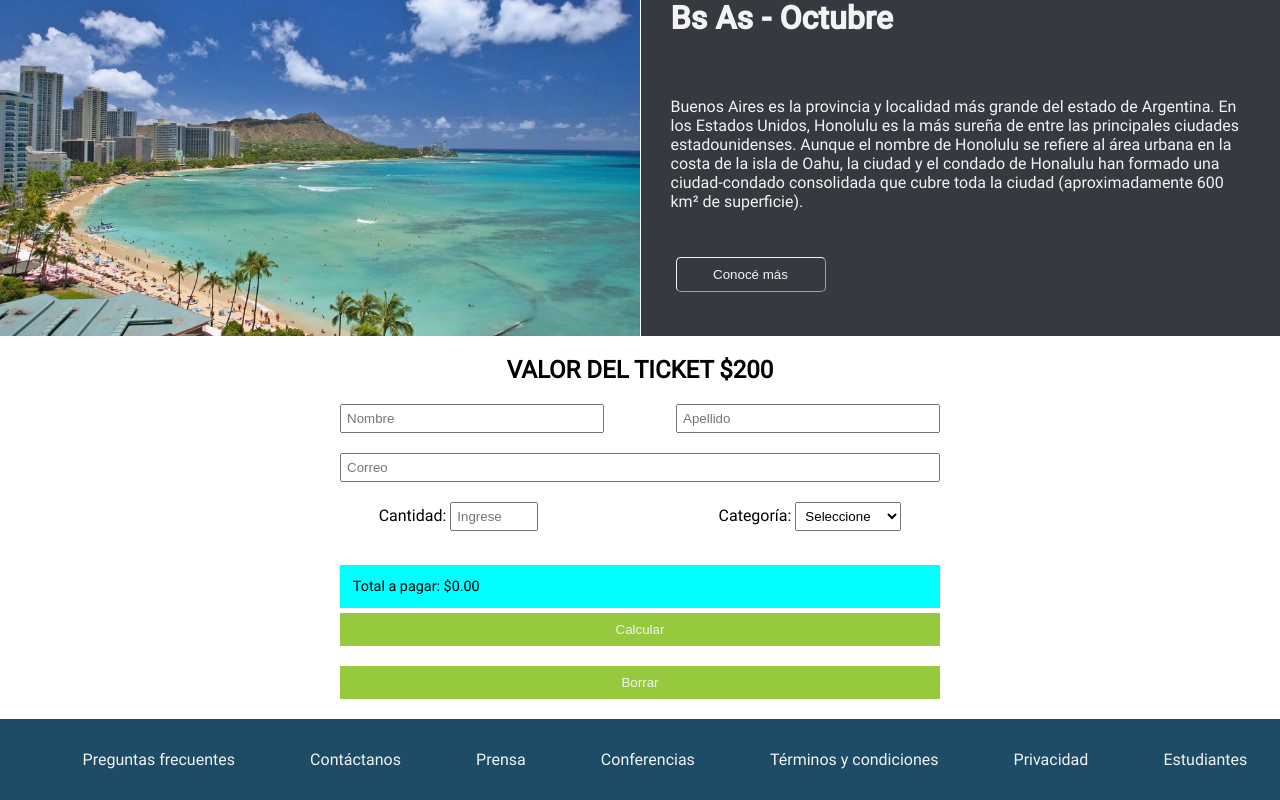
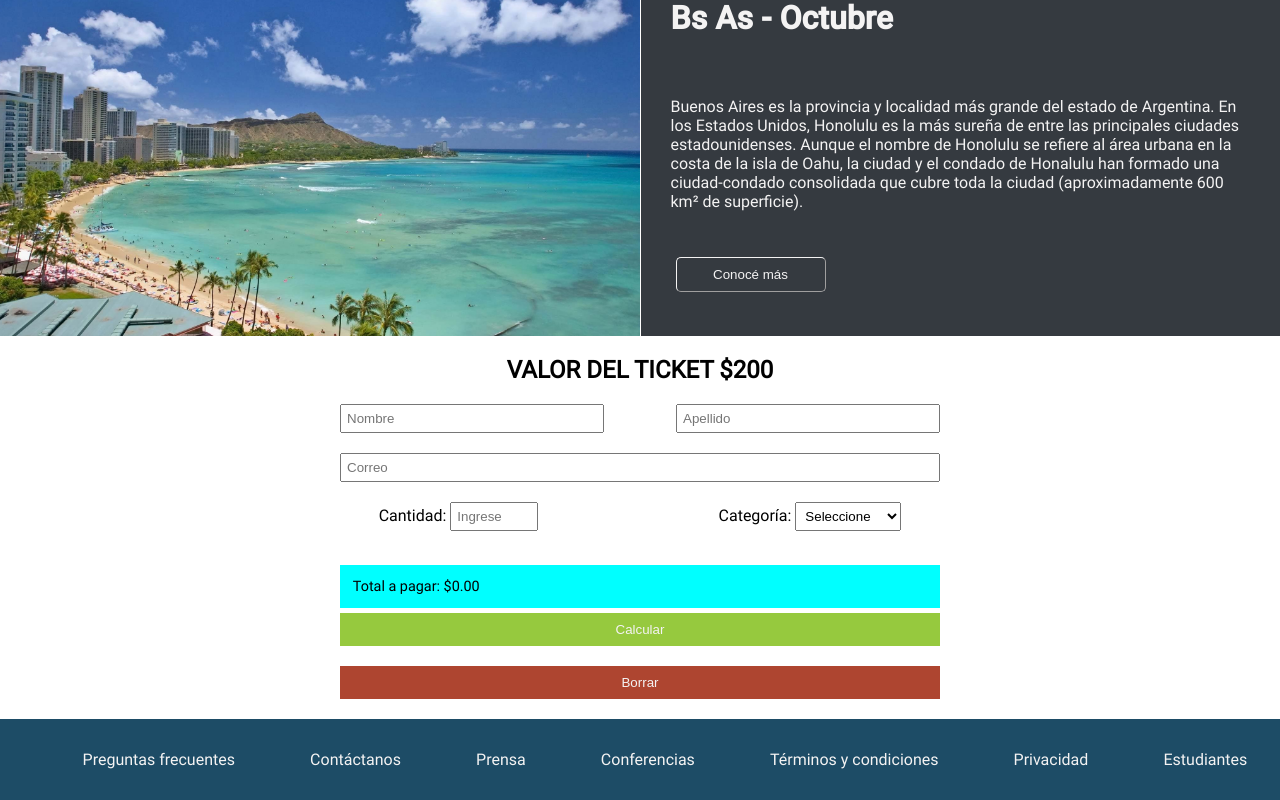
Before and after one commit to MakoskiVictor/CodoACodoIntegrador, an Angular app: page / in a window 1280 px wide. Shown: the part 1391-2191 px from the top of the page. Built offline with nearby package versions, Linux system fonts and the light colour scheme.

Commit message:
add erase-btn styles

```diff
--- a/src/app/modules/shared/components/form/form.component.scss
+++ b/src/app/modules/shared/components/form/form.component.scss
@@ -96,7 +96,7 @@ section {
       margin-top: 0px;
     } */
 
-    button {
+    button, .erase-btn {
       background-color: rgb(150, 201, 62);
       padding: 8px;
       border: 0.5px solid rgb(150, 201, 62);
@@ -110,6 +110,17 @@ section {
       &:hover {
         background-color: rgb(168, 215, 85);
         border: 0.5px solid rgb(168, 215, 85);
+        transition: .3s;
+      }
+    }
+
+    .erase-btn {
+      background-color: rgb(174, 69, 48);
+      border: 0.5px solid rgb(174, 69, 48);
+
+      &:hover {
+        background-color: rgb(210, 88, 64);
+        border: 0.5px solid rgb(210, 88, 64);
         transition: .3s;
       }
     }
```
